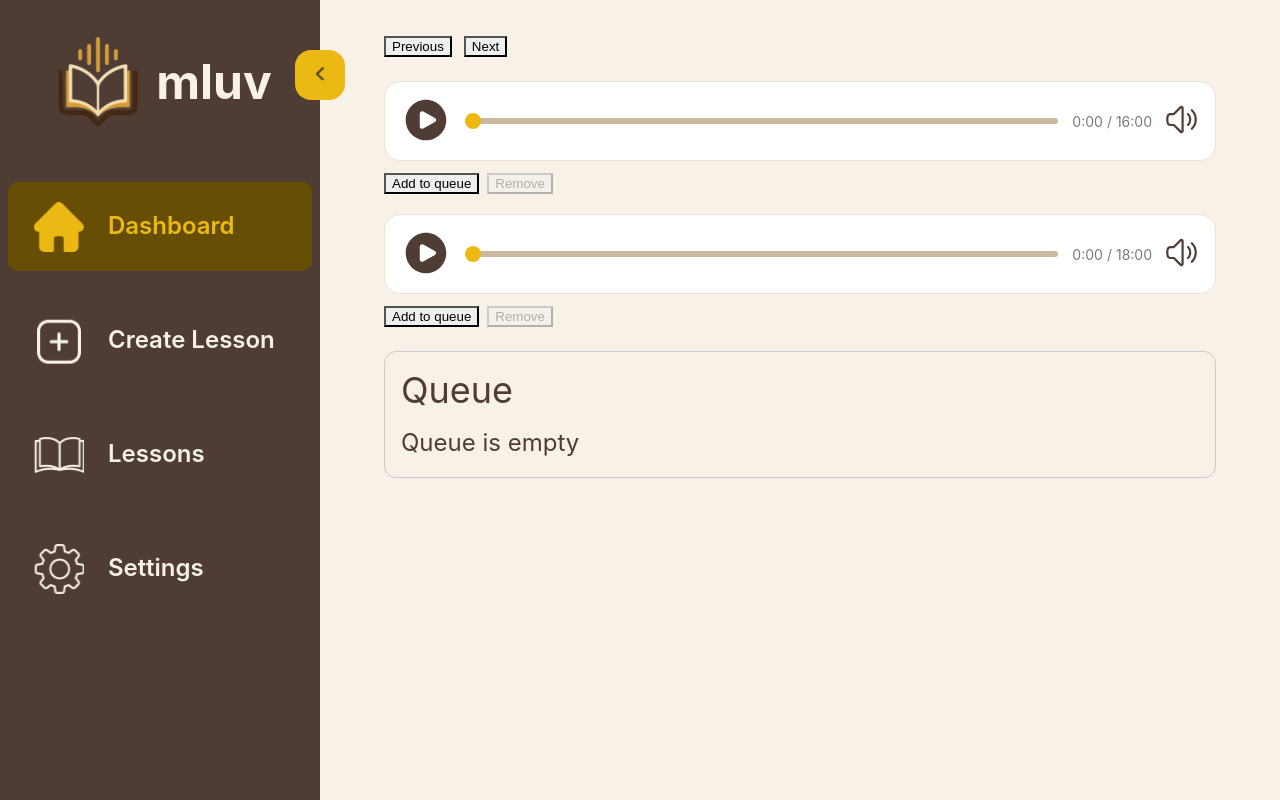
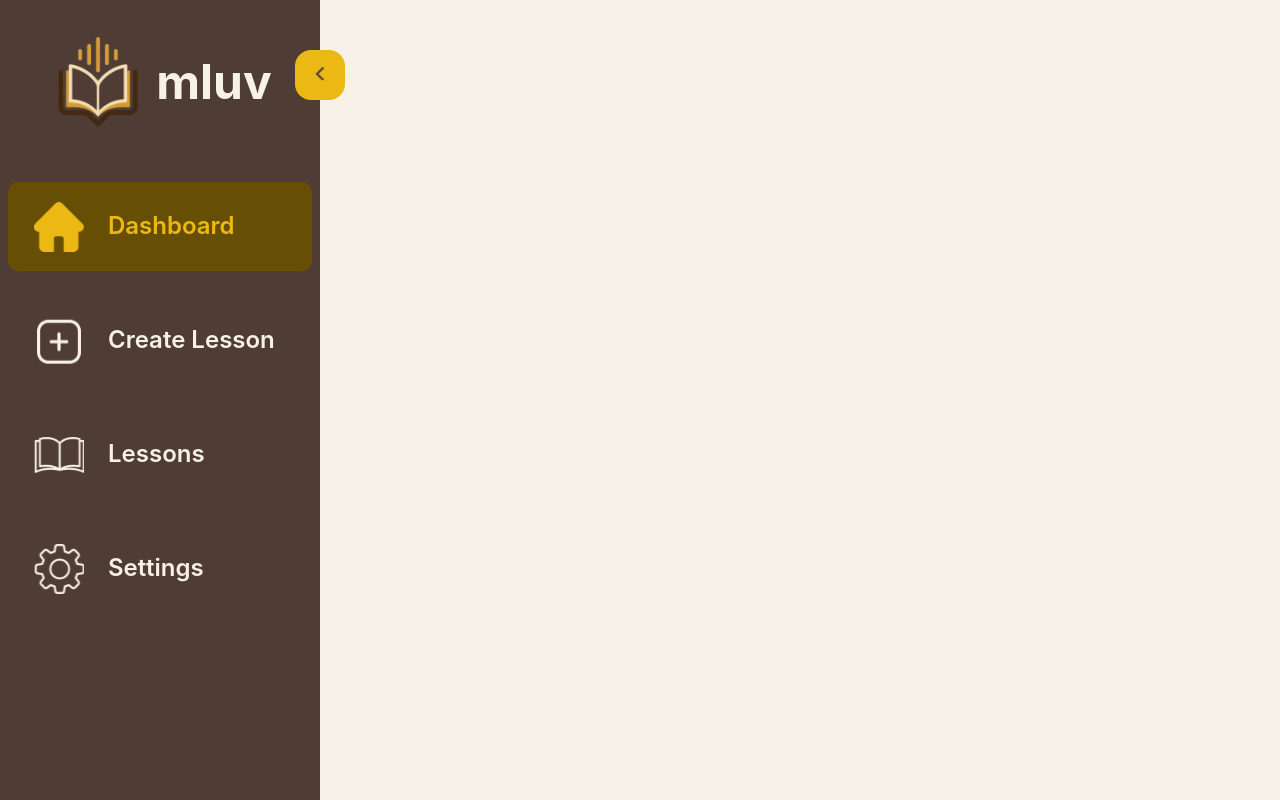
Before and after one commit to huyumniy/mluv_ai, a React (Vite) app in the folder client/: page /dashboard in a window 1280 px wide. Built offline with nearby package versions, Linux system fonts and the light colour scheme.

Commit message:
refactor: DashboardPage small cleanup

```diff
--- a/client/src/layouts/DashboardLayout/bottombar/Bottombar.tsx
+++ b/client/src/layouts/DashboardLayout/bottombar/Bottombar.tsx
@@ -297,10 +297,10 @@ export function Bottombar({ className }: BottombarProps) {
       className={clsx(styles.bottombar, className)}
       data-expanded={expanded}
     >
-      <button
+      {activeLesson && <button
         onClick={() => setExpanded((prev) => !prev)}
         className={styles.swipeHandle}
-      />
+      />}
       {expanded ? (
         <MobilePlayerExpanded />
       ) : (
--- a/client/src/pages/DashboardPage/DashboardPage.tsx
+++ b/client/src/pages/DashboardPage/DashboardPage.tsx
@@ -6,114 +6,16 @@ import {
 
 import styles from "./Dashboard.module.css";
 
-import { AudioBar } from "@/shared/ui/AudioBar";
-import { useLessonPlayer } from "@/features/lesson-player/model";
-
 const testLessons = [
   verbConstructionsLesson,
   restaurantLesson,
+  pastTenseGrammar
 ];
 
 export function DashboardPage() {
-  const {
-    queue,
-    currentQueueIndex,
-    addToQueue,
-    removeFromQueue,
-    next,
-    previous,
-  } = useLessonPlayer();
-
   return (
     <div className={styles.container}>
-      <div className={styles.controls}>
-        <button onClick={previous}>
-          Previous
-        </button>
 
-        <button onClick={next}>
-          Next
-        </button>
-      </div>
-
-      <div className={styles.lessons}>
-        {testLessons.map((lesson) => {
-          const isInQueue = queue.some(
-            (queueLesson) =>
-              queueLesson.id === lesson.id,
-          );
-
-          return (
-            <div
-              key={lesson.id}
-              className={styles.lesson}
-            >
-              <AudioBar
-                className={styles.audiobar}
-                lesson={lesson}
-              />
-
-              <div className={styles.lessonActions}>
-                <button
-                  onClick={() =>
-                    addToQueue(lesson)
-                  }
-                  disabled={isInQueue}
-                >
-                  {isInQueue
-                    ? "In queue"
-                    : "Add to queue"}
-                </button>
-
-                <button
-                  onClick={() =>
-                    removeFromQueue(lesson.id)
-                  }
-                  disabled={!isInQueue}
-                >
-                  Remove
-                </button>
-              </div>
-            </div>
-          );
-        })}
-      </div>
-
-      <div className={styles.queue}>
-        <h3>Queue</h3>
-
-        {queue.length === 0 ? (
-          <p>Queue is empty</p>
-        ) : (
-          queue.map((lesson, index) => (
-            <div
-              key={lesson.id}
-              className={styles.queueItem}
-              data-active={
-                index === currentQueueIndex
-              }
-            >
-              <span>
-                {index + 1}. {lesson.title}
-              </span>
-
-              {index === currentQueueIndex && (
-                <strong>
-                  Playing
-                </strong>
-              )}
-
-              <button
-                onClick={() =>
-                  removeFromQueue(lesson.id)
-                }
-              >
-                Remove
-              </button>
-            </div>
-          ))
-        )}
-      </div>
     </div>
   );
 }
```
